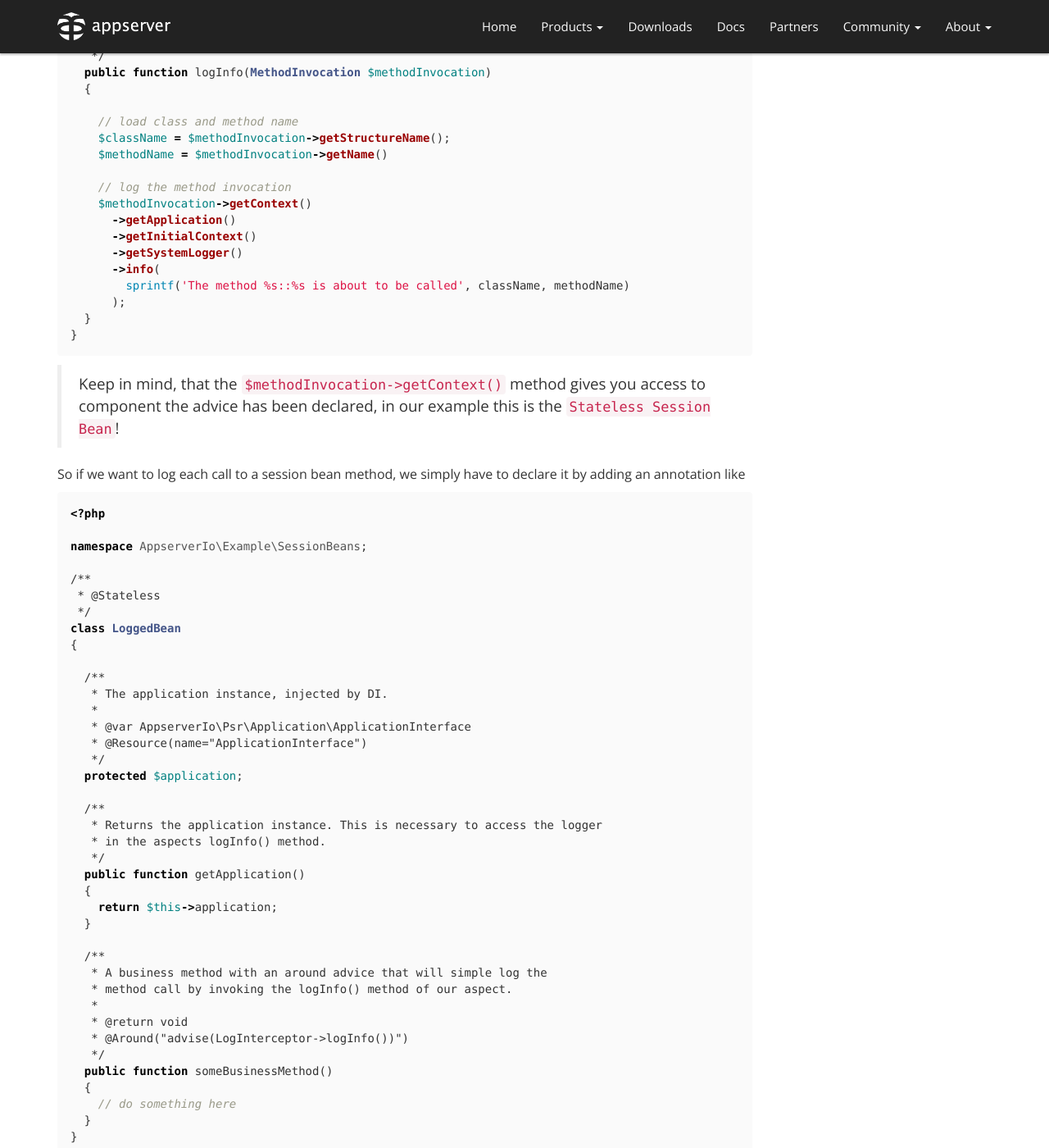
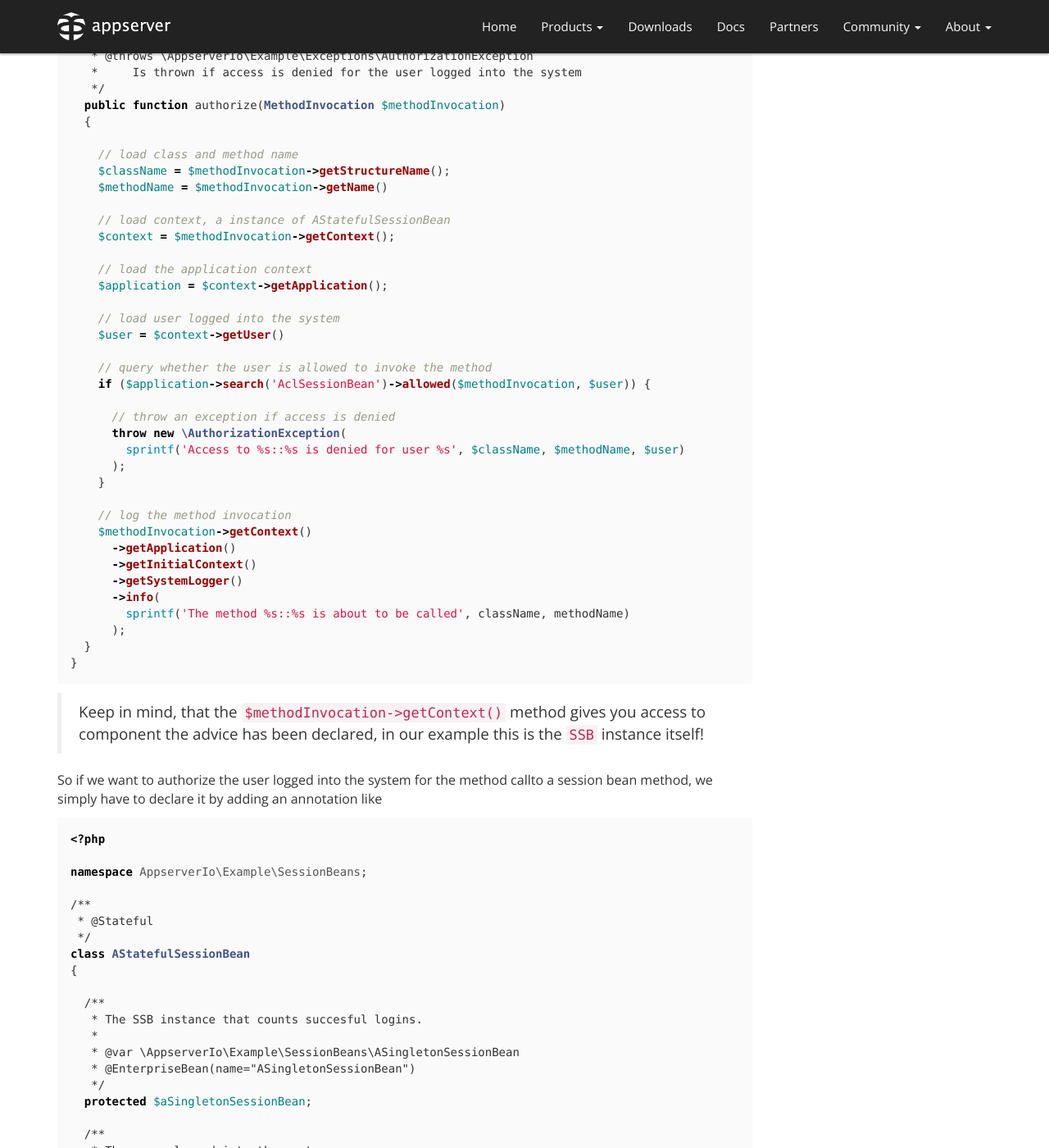
Before and after one commit to appserver-io/appserver, a Jekyll site: the page built from _posts/2014-12-30-persistence-container-basics.md, in a window 1280 px wide and 1400 px high, scrolled down 15114 px. Shown: the whole window at 82% size. Built offline with Jekyll 4.4.1, drawn with Linux system fonts in a browser that asks for light colours; nearby versions of some CDN libraries; library files that are not in the unit come from our copies; Markdown is read by kramdown in place of the engine named in the settings; some of the changed text lies outside the part shown.

Commit message:
Update 2014-12-30-persistence-container-basics.md

````diff
--- a/_posts/2014-12-30-persistence-container-basics.md
+++ b/_posts/2014-12-30-persistence-container-basics.md
@@ -646,23 +646,43 @@ namespace AppserverIo\Example\Aspects;
 /**
  * @Aspect
  */
-class LogInterceptor
+class AuthorizationInterceptor
 {
 
   /**
-   * Advice used to log the call to any advised method.
+   * Advice used to check user authorization on method call.
    *
    * @param \AppserverIo\Doppelgaenger\Entities\MethodInvocation $methodInvocation
    *   Initially invoked method
    *
    * @return void
+   * @throws \AppserverIo\Example\Exceptions\AuthorizationException
+   *     Is thrown if access is denied for the user logged into the system
    */
-  public function logInfo(MethodInvocation $methodInvocation)
+  public function authorize(MethodInvocation $methodInvocation)
   {
 
     // load class and method name
     $className = $methodInvocation->getStructureName();
     $methodName = $methodInvocation->getName()
+
+    // load context, a instance of AStatefulSessionBean
+    $context = $methodInvocation->getContext();
+
+    // load the application context
+    $application = $context->getApplication();
+
+    // load user logged into the system
+    $user = $context->getUser()
+
+    // query whether the user is allowed to invoke the method
+    if ($application->search('AclSessionBean')->allowed($methodInvocation, $user)) {
+
+      // throw an exception if access is denied
+      throw new \AuthorizationException(
+        sprintf('Access to %s::%s is denied for user %s', $className, $methodName, $user)
+      );
+    }
 
     // log the method invocation
     $methodInvocation->getContext()
@@ -676,9 +696,9 @@ class LogInterceptor
 }
 ```
 
-> Keep in mind, that the `$methodInvocation->getContext()` method gives you access to component the advice has been declared, in our example this is the `Stateless Session Bean`!
+> Keep in mind, that the `$methodInvocation->getContext()` method gives you access to component the advice has been declared, in our example this is the `SSB` instance itself!
 
-So if we want to log each call to a session bean method, we simply have to declare it by adding an annotation like
+So if we want to authorize the user logged into the system for the method callto a session bean method, we simply have to declare it by adding an annotation like
 
 ```php
 <?php
@@ -686,26 +706,70 @@ So if we want to log each call to a session bean method, we simply have to decla
 namespace AppserverIo\Example\SessionBeans;
 
 /**
- * @Stateless
+ * @Stateful
  */
-class LoggedBean
+class AStatefulSessionBean
 {
 
   /**
-   * The application instance, injected by DI.
+   * The SSB instance that counts succesful logins.
    *
-   * @var AppserverIo\Psr\Application\ApplicationInterface
-   * @Resource(name="ApplicationInterface")
+   * @var \AppserverIo\Example\SessionBeans\ASingletonSessionBean
+   * @EnterpriseBean(name="ASingletonSessionBean")
    */
-  protected $application;
+  protected $aSingletonSessionBean;
 
   /**
-   * Returns the application instance. This is necessary to access the logger
-   * in the aspects logInfo() method.
+   * The user, logged into the system.
+   *
+   * @var \AppserverIo\Apps\Example\Entities\User
    */
-  public function getApplication()
+  protected $user;
+
+  /**
+   * Logs the user into the system.
+   *
+   * @param string $username The username to login
+   * @param string $password The password used to login
+   *
+   * @return void
+   */
+  public function login($username, $password)
   {
-    return $this->application;
+
+    /*
+     * Implement login functionality, e. g. check user/password in DB
+     */
+
+    // make user entity persistent by setting it as SFSB property
+    $this->user = $user;
+
+    // raise and return the successfull login counter
+    return $this->aSingletonSessionBean->raise();
+  }
+
+  /**
+   * Checks if a user has been logged into the system, if not an exception
+   * will be thrown.
+   *
+   * @return void
+   * @throws \Exception Is thrown if no user is logged into the system
+   */
+  public function isLoggedIn()
+  {
+    if (isset($this->user) === false) {
+      throw new \Exception('Please log-in first!');
+    }
+  }
+
+  /**
+   * Returns the user logged into the system.
+   *
+   * @return \AppserverIo\Apps\Example\Entities\User The user logged into the system
+   */
+  public function getUser()
+  {
+    return $this->user;
   }
 
   /**
@@ -713,11 +777,11 @@ class LoggedBean
    * method call by invoking the logInfo() method of our aspect.
    *
    * @return void
-   * @Around("advise(LogInterceptor->logInfo())")
+   * @Around("advise(AuthorizationInterceptor->authorize())")
    */
-  public function someBusinessMethod()
+  public function protectedMethod()
   {
-    // do something here
+    // do something protected here
   }
 }
 ```
````
